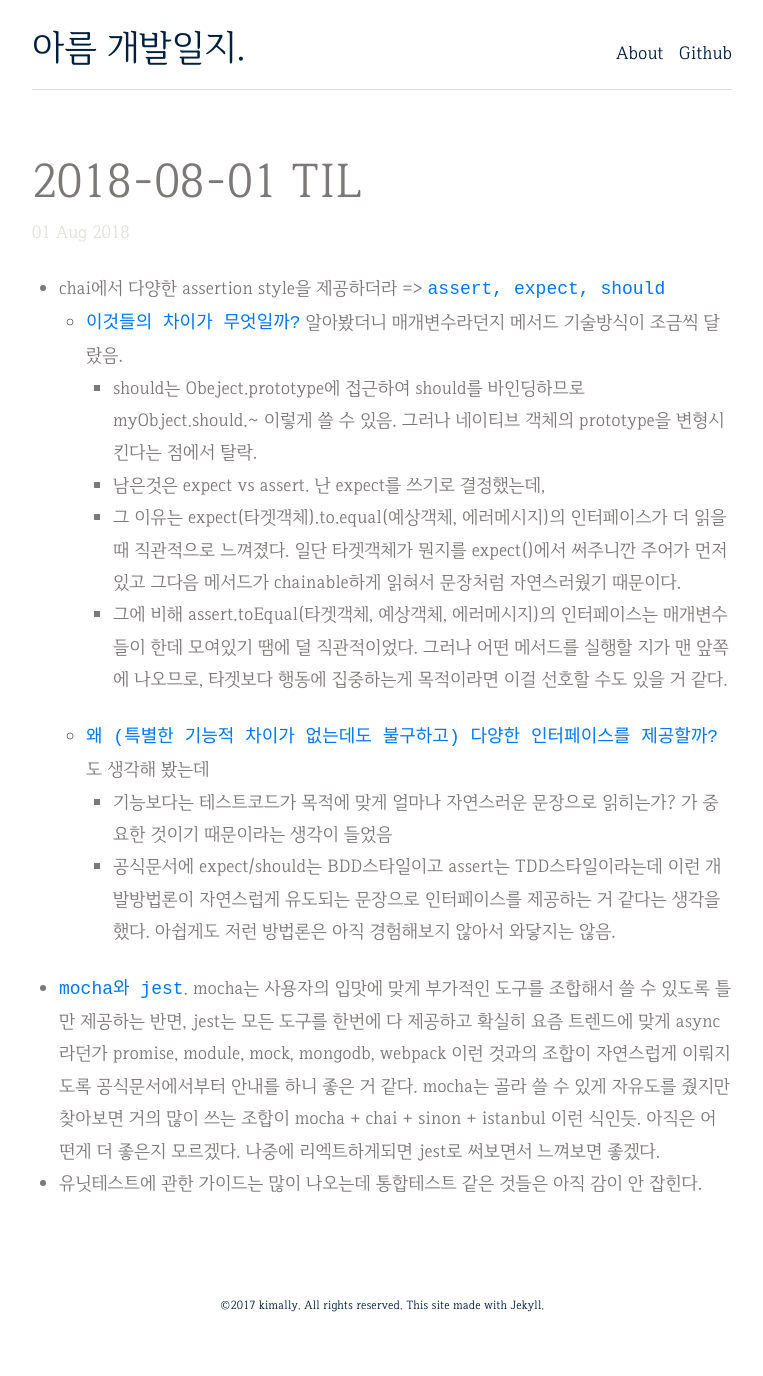
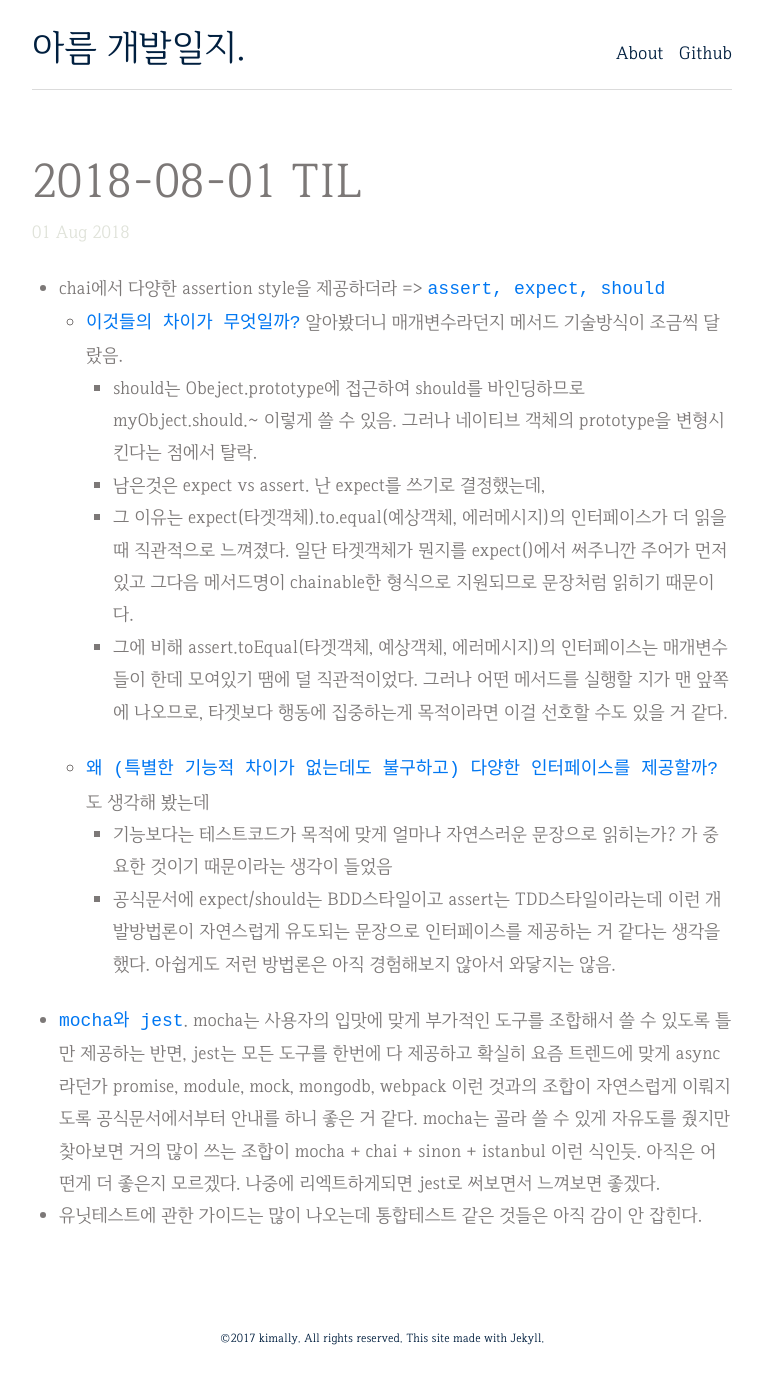
Before and after one commit to LumiLoves/lumiloves.github.io, a Jekyll site: the page built from _posts/2018-08-01-TIL.md, in a window 1280 px wide. Shown: the whole page, without its empty margins (258-1021 px from the left). Built offline with Jekyll 4.4.1, drawn with Linux system fonts in a browser that asks for light colours; before the commit the page ends 1344 px from its top, so only the background shows below that.

Commit message:
Update 2018-08-01-TIL.md

```diff
--- a/_posts/2018-08-01-TIL.md
+++ b/_posts/2018-08-01-TIL.md
@@ -7,7 +7,7 @@ tag: [ TIL ]
   * `이것들의 차이가 무엇일까?` 알아봤더니 매개변수라던지 메서드 기술방식이 조금씩 달랐음.
     * should는 Obeject.prototype에 접근하여 should를 바인딩하므로 myObject.should.~ 이렇게 쓸 수 있음. 그러나 네이티브 객체의 prototype을 변형시킨다는 점에서 탈락.
     * 남은것은 expect vs assert. 난 expect를 쓰기로 결정했는데,
-    * 그 이유는 expect(타겟객체).to.equal(예상객체, 에러메시지)의 인터페이스가 더 읽을때 직관적으로 느껴졌다. 일단 타겟객체가 뭔지를 expect()에서 써주니깐 주어가 먼저 있고 그다음 메서드가 chainable하게 읽혀서 문장처럼 자연스러웠기 때문이다.
+    * 그 이유는 expect(타겟객체).to.equal(예상객체, 에러메시지)의 인터페이스가 더 읽을때 직관적으로 느껴졌다. 일단 타겟객체가 뭔지를 expect()에서 써주니깐 주어가 먼저 있고 그다음 메서드명이 chainable한 형식으로 지원되므로 문장처럼 읽히기 때문이다.
     * 그에 비해 assert.toEqual(타겟객체, 예상객체, 에러메시지)의 인터페이스는 매개변수들이 한데 모여있기 땜에 덜 직관적이었다. 그러나 어떤 메서드를 실행할 지가 맨 앞쪽에 나오므로, 타겟보다 행동에 집중하는게 목적이라면 이걸 선호할 수도 있을 거 같다.
   * `왜 (특별한 기능적 차이가 없는데도 불구하고) 다양한 인터페이스를 제공할까?`도 생각해 봤는데
     * 기능보다는 테스트코드가 목적에 맞게 얼마나 자연스러운 문장으로 읽히는가? 가 중요한 것이기 때문이라는 생각이 들었음
```
